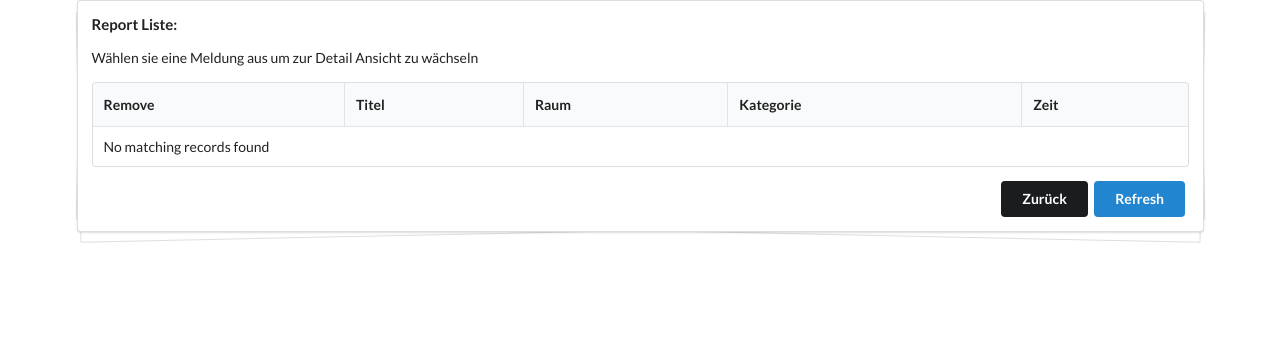
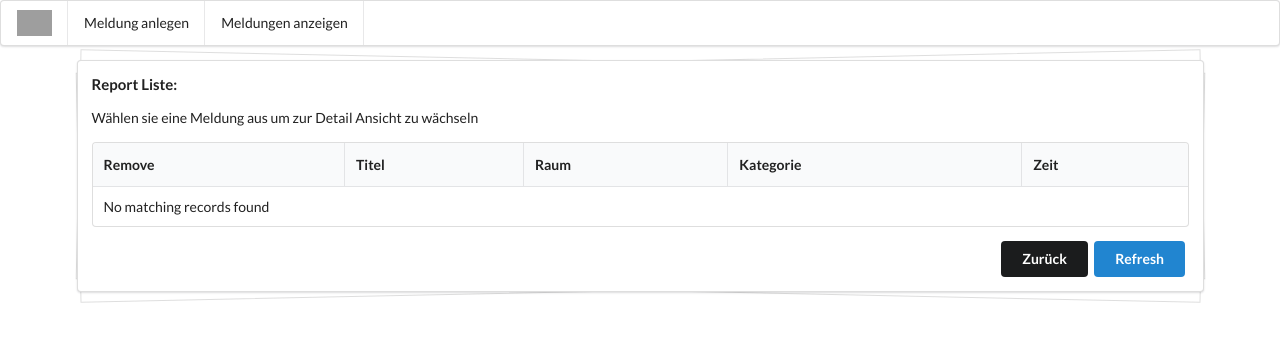
Before and after one commit to FacMan-SW-Project-2016/supertrooper, a plain HTML site: page website/bootstraptable.html in a window 1280 px wide. Drawn offline with nearby package versions, Linux system fonts and the light colour scheme; no server answers; grey boxes are pictures that could not be loaded.

Commit message:
added simple menu

```diff
--- a/website/bootstraptable.html
+++ b/website/bootstraptable.html
@@ -6,12 +6,19 @@
    <meta charset="utf-8" />
    <meta http-equiv="X-UA-Compatible" content="IE=edge,chrome=1" />
    <meta name="viewport" content="width=device-width, initial-scale=1.0, maximum-scale=1.0">
-
+<link rel="stylesheet" type="text/css" href="semantic_ui/semantic.min.css">
 
 
 </head>
 <body bgcolor=white>
-<link rel="stylesheet" type="text/css" href="semantic_ui/semantic.min.css">
+
+  <div class="ui stackable menu">
+    <div class="item">
+      <img src="https://s3-eu-west-1.amazonaws.com/flinc-img/groupavatars/b26b6b9af5a65062686449c9a901a366/large.jpg?1444231765">
+    </div>
+    <a class="item" href="http://localhost/index.html">Meldung anlegen</a>
+    <a class="item" href="http://localhost/bootstraptable.html">Meldungen anzeigen</a>
+  </div>
 
 
 <div class="ui container">
```
Also changed, not shown: website/index.html (+9 -0 lines).
